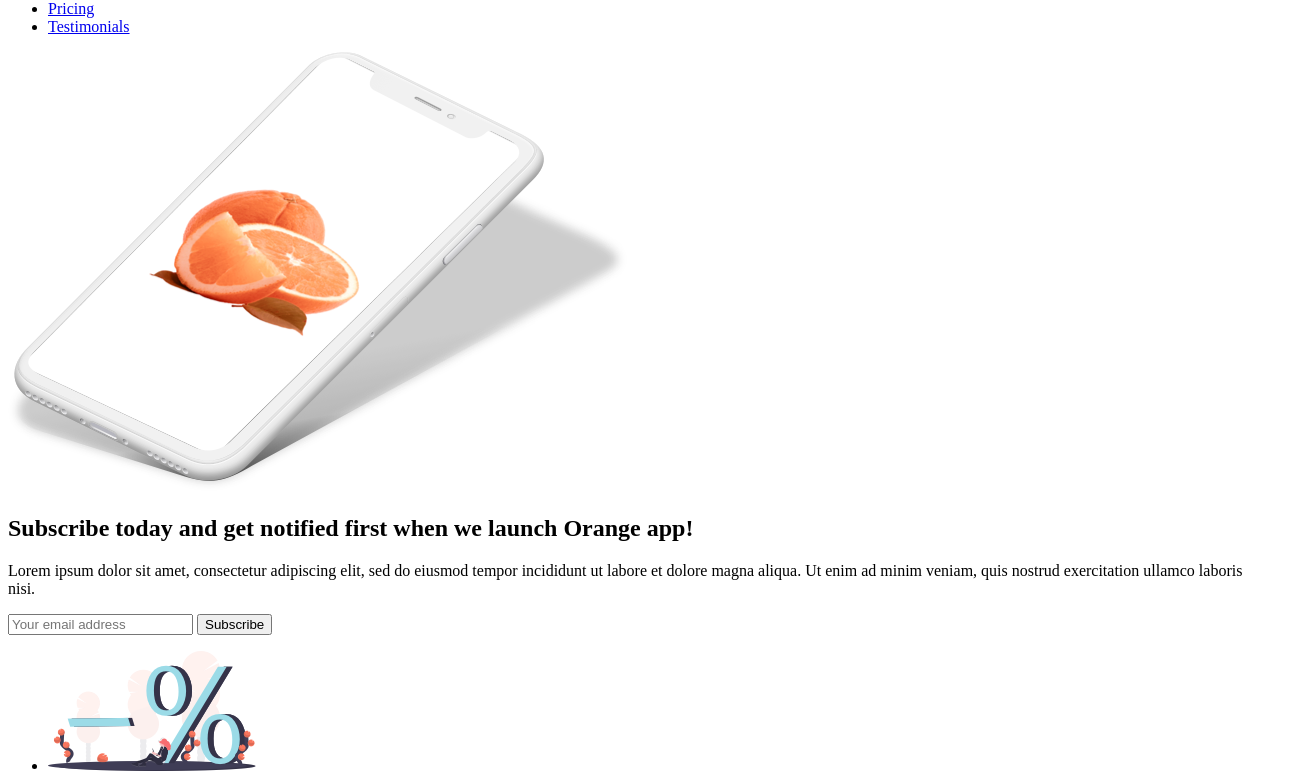
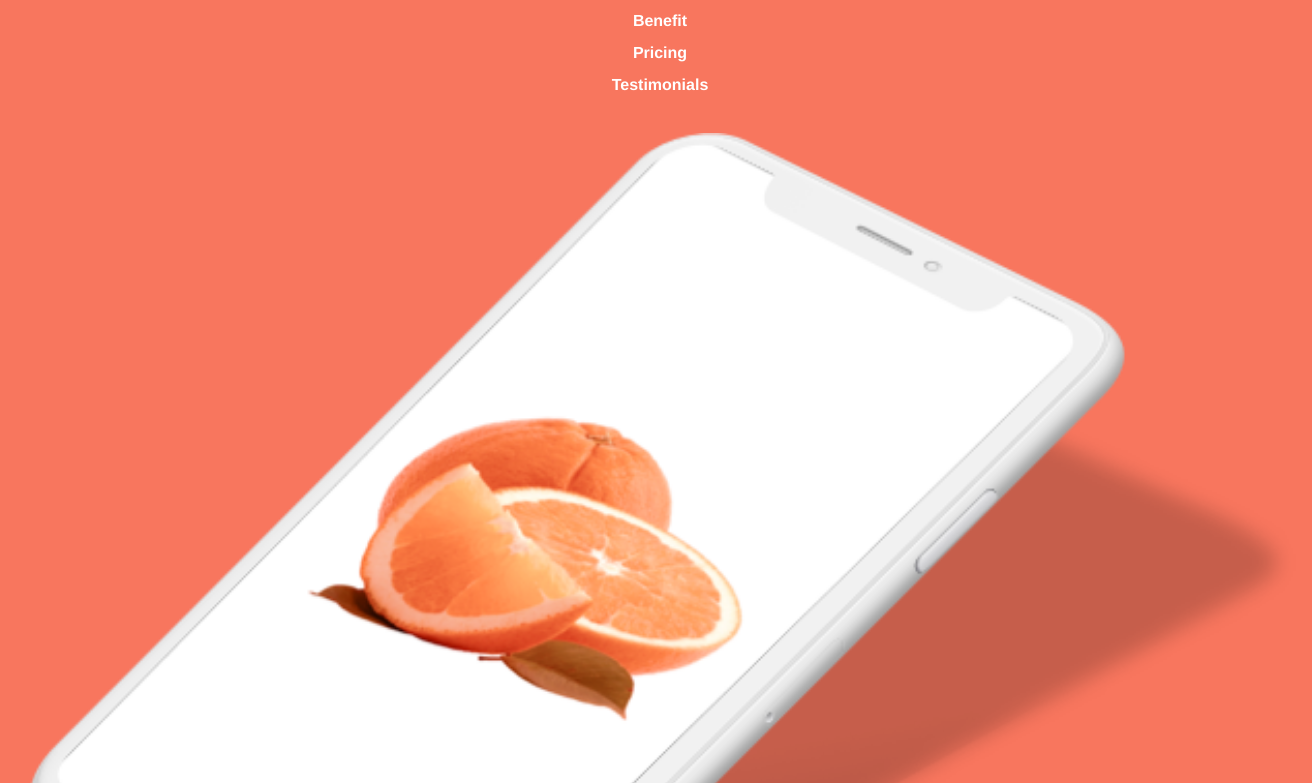
Before and after one commit to airamgrg/CodeProject, a plain HTML site: page index.html in a window 1280 px wide. Shown: the part 85-868 px from the top of the page, 1312 px wide, since content can reach past the window. Drawn offline with Linux system fonts and the light colour scheme.

Commit message:
Structure + Css OK (up to Landing)

```diff
--- a/index.html
+++ b/index.html
@@ -5,7 +5,7 @@
     <title>Orange!</title>
     <meta charset="utf-8">
     <meta name="viewport" content="width=device-width, initial-scale=1, shrink-to-fit=no">
-    <link rel="stylesheet" href="styles/....">
+    <link rel="stylesheet" href="stylesheet.css">
     </head>
 
     <body>
@@ -13,9 +13,9 @@
             <nav>
                 <h1>ORANGE</h1>
                 <ul>
-                    <li> <a href="#benefit">Benefit</a></li>
-                    <li> <a href="#pricing">Pricing</a></li>
-                    <li> <a href="#testimonials">Testimonials</a></li>
+                    <li> <a class="navlink" href="#benefit">Benefit</a></li>
+                    <li> <a class="navlink" href="#pricing">Pricing</a></li>
+                    <li> <a class="navlink" href="#testimonials">Testimonials</a></li>
                 </ul>
             </nav>
         </header>
@@ -25,11 +25,11 @@
                 <h1>Subscribe today and get notified first when we launch Orange app!</h1>
                 <p>Lorem ipsum dolor sit amet, consectetur adipiscing elit, sed do eiusmod tempor incididunt ut labore et dolore magna aliqua. Ut enim ad minim veniam, quis nostrud exercitation ullamco laboris nisi.</p>
                 <form>
-                    <input type="email" placeholder="Your email address">
-                    <button type="submit">Subscribe</button>
+                    <input class="formmail" type="email" placeholder="Your email address">
+                    <button class="buttonstyle" type="submit">Subscribe</button>
                 </form>
             </section>
-            <section id="benefit">
+            <section class="benefitstyle" id="benefit">
                 <ul>
                     <li>
                         <article>
@@ -79,8 +79,8 @@
                 <h1>Subscribe today and get notified first!</h1>
                 <h2>Product launch in: 12 days</h2>
                 <form>
-                    <input type="email" placeholder="Your email address">
-                    <button type="submit">Subscribe now</button>
+                    <input class="formmail" type="email" placeholder="Your email address">
+                    <button class="buttonstyle" type="submit">Subscribe now</button>
                 </form>
             </section>
         </main>
@@ -88,11 +88,11 @@
             <nav>
                 <p>© 2019 Orange All Right Reserved</p>
                 <ul>
-                    <li> <a href="#benefit">Benefit</a></li>
-                    <li> <a href="#pricing">Pricing</a></li>
-                    <li> <a href="#testimonials">Testimonials</a></li>
-                    </ul>
-                </nav>
+                    <li> <a class="navlink" href="#benefit">Benefit</a></li>
+                    <li> <a class="navlink" href="#pricing">Pricing</a></li>
+                    <li> <a class="navlink" href="#testimonials">Testimonials</a></li>
+                </ul>
+            </nav>
         </footer>
     </body>
 </html>
--- /dev/null
+++ b/stylesheet.css
@@ -0,0 +1,176 @@
+
+/* ---- reset ---- */
+
+html {
+    box-sizing: border-box;
+  }
+  *, *:before, *:after {
+    box-sizing: inherit;
+  }
+
+  body {
+    margin: 0;
+    padding: 0;
+    background-color: #F8765E;
+    text-align: center;
+  }
+
+  a {
+      color: blue;
+      text-decoration: none;
+  }
+  li {
+      list-style: none;
+  }
+
+
+  /* ---- typography ---- */
+
+  body{}
+
+  h1 {
+    display: block;
+    color: #FFFFFF;
+    font-family: Roboto;
+    font-size: 30px;
+    line-height: 40px;
+    text-align: center;
+    }
+
+  h2 {}
+
+  h3 {
+    color: #031D5B;
+    font-family: Roboto;
+    font-size: 18px;
+    font-weight: 500;
+    line-height: 25px;
+    }
+
+  p{
+    color: #5B6C94;
+	font-family: Roboto;
+	font-size: 16px;
+    font-weight: normal;
+	line-height: 32px;
+  }
+
+
+
+  /* ---- layout ---- */
+
+  #site-header {
+    padding: 30px 0;
+    color: white;
+    background:#F8765E;
+  }
+
+  #site-footer {
+    color: white;
+    padding: 60px 0;
+    background:#F8765E;
+  }
+
+  #site-main {
+    margin-bottom: 60px;
+  }
+
+  .container {
+    margin: 0 20px;
+  }
+
+  .section {
+    margin-bottom: 20px;
+    padding-top: 20px;
+  }
+
+  .benefitstyle {
+    width: 95%;
+    border-radius: 20px;
+    background-color: #FFFFFF;
+    box-shadow: 0 10px 34px 0 rgba(210,210,210,0.5);
+    margin: 0 auto;
+  }
+
+  @media (min-width: 768px) {
+    .container {
+      max-width: 728px;
+      margin: 0 auto;
+    }
+  }
+
+
+
+
+  /* ---- components ---- */
+
+.buttonstyle {
+	height: 60px;
+	width: 168px;
+	border-radius: 20px;
+	background-color: #9BDBE7;
+    box-shadow: 2px 2px 8px 0 rgba(0,0,0,0.14);
+    display: block;
+    margin: 0 auto;
+    color: #FFFFFF;
+	font-family: Helvetica, sans-serif;
+	font-size: 20px;
+	line-height: 25px;
+    text-align: center;
+    margin: 10px;
+}
+
+.formmail {
+	height: 60px;
+	width: 335px;
+	border-radius: 20px;
+	background-color: #FFFFFF;
+    box-shadow: inset 0 1px 5px 0 rgba(0, 0, 0, 0.15);
+    margin: 0 auto;
+    display: block;
+	color: #CDCDCD;
+	font-family: Helvetica, sans-serif;
+	font-size: 17px;
+    line-height: 20px;
+    text-align: center;
+    margin: 10px;
+}
+
+.navlink {
+	color: #FFFFFF;
+	font-family: Helvetica;
+    font-size: 16px;
+    font-weight: bold;
+	line-height: 32px;
+}
+
+/* ---- section ---- */
+
+#land img {
+    width: 100%;
+    margin: 1em;
+}
+#land h1 {
+  color: #FFFFFF;
+  font-family: Roboto;
+  font-size: 30px;
+  line-height: 40px;
+  text-align: center;
+  margin: 2rem;
+}
+#land p {
+  color: #FFFFFF;
+  font-family: Roboto;
+  font-size: 16px;
+  font-weight: normal;
+  line-height: 32px;
+  text-align: center;
+  margin: 2rem;
+}
+#land input {
+    margin: 1rem auto;
+}
+
+#land button {
+  margin: 1rem auto;
+}
```
